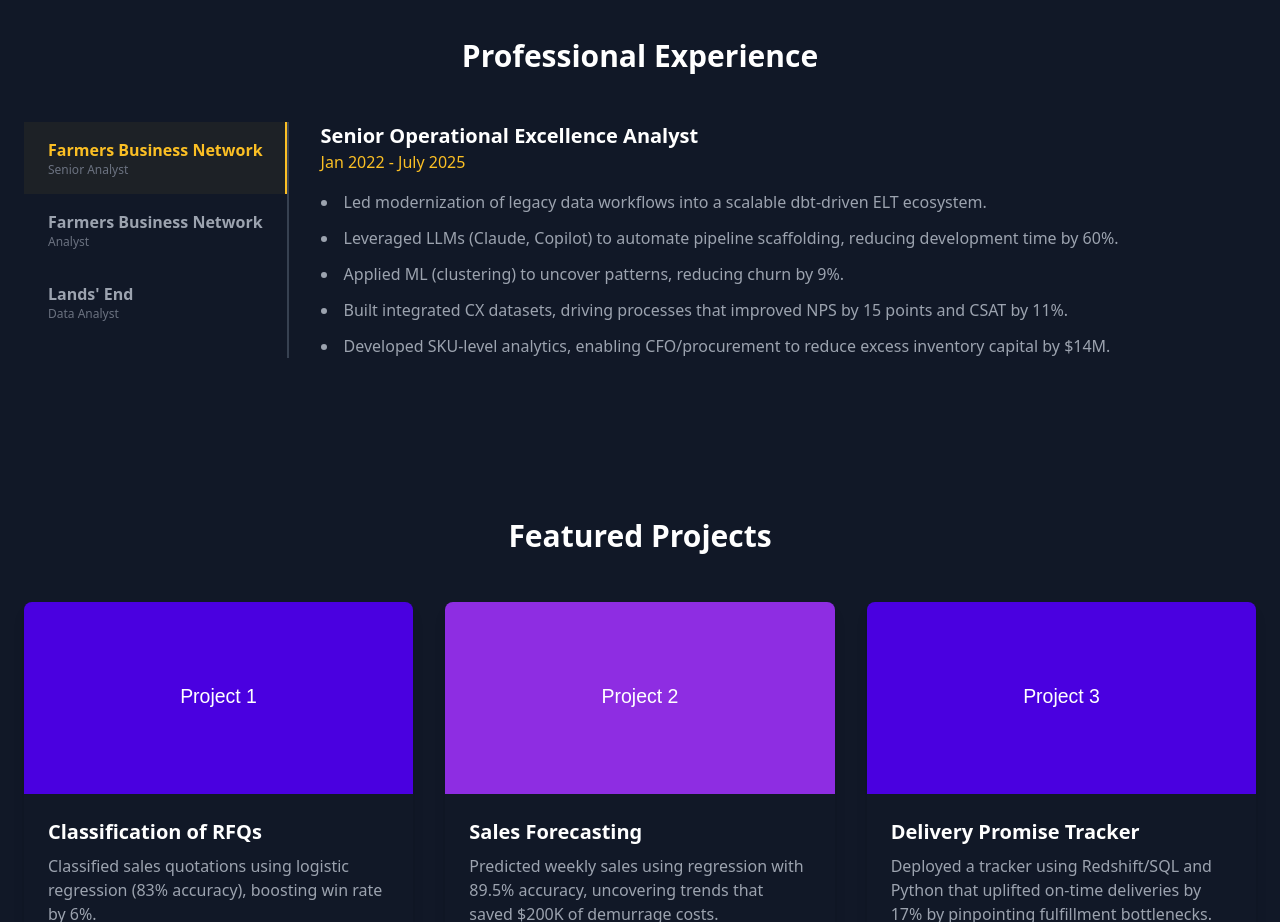
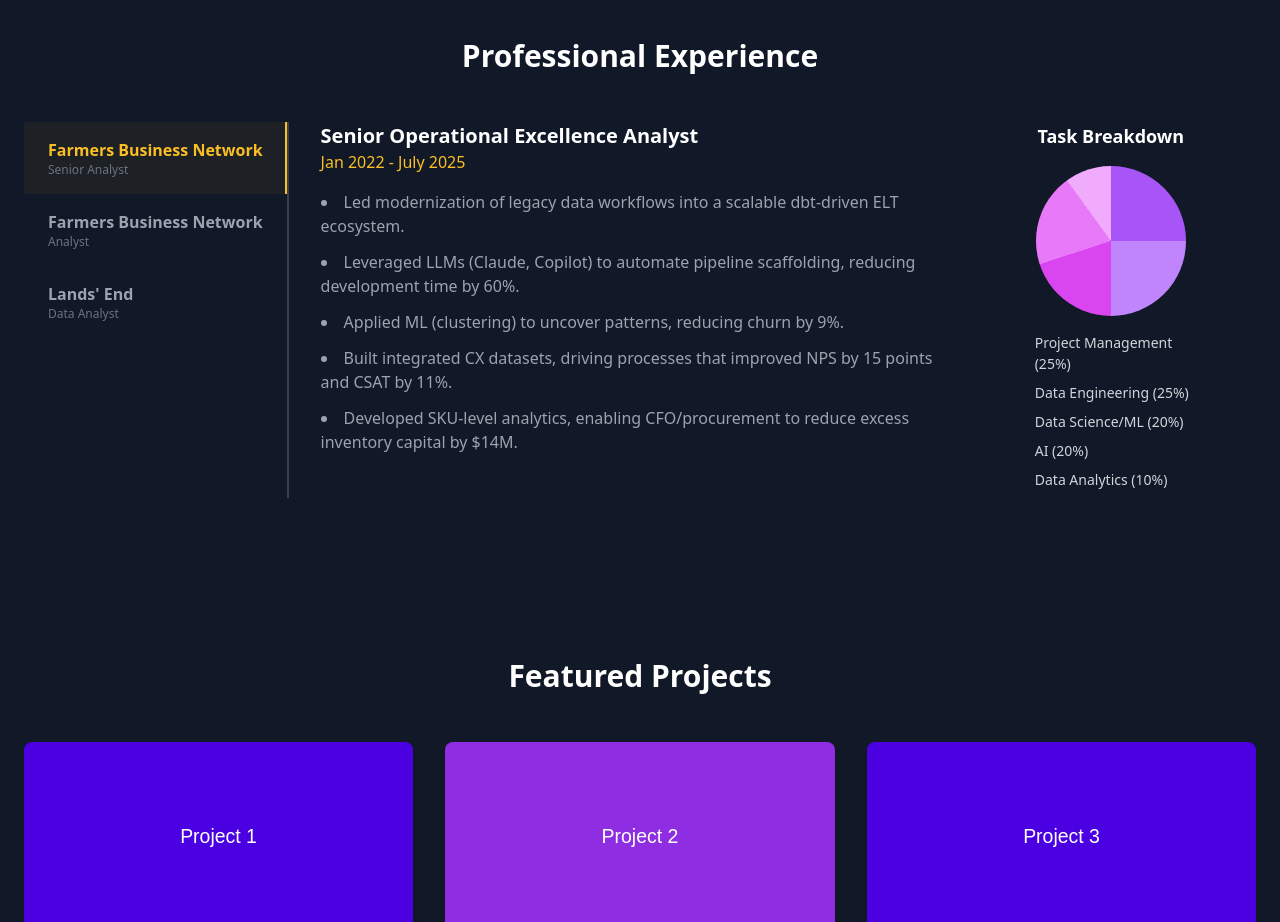
Before and after one commit to dizzyvizzy30/dizzyvizzy30.github.io, a plain HTML site: page index.html in a window 1280 px wide. Shown: the part 1460-2382 px from the top of the page. Drawn offline with nearby package versions, Linux system fonts and the light colour scheme.

Commit message:
refactor: Update pie chart color scheme to match brand

```diff
--- a/index.html
+++ b/index.html
@@ -194,6 +194,8 @@
                     <!-- Tab Content -->
                     <div class="mt-8 md:mt-0 flex-1">
                         <div id="fbn-senior" class="tab-content">
+                            <div class="grid grid-cols-1 md:grid-cols-3 gap-8">
+                                <div class="md:col-span-2">
                                     <h3 class="text-xl font-bold">Senior Operational Excellence Analyst</h3>
                                     <p class="text-amber-400 mb-4">Jan 2022 - July 2025</p>
                                     <ul class="list-disc list-inside space-y-3 text-gray-400">
@@ -204,7 +206,22 @@
                                         <li>Developed SKU-level analytics, enabling CFO/procurement to reduce excess inventory capital by $14M.</li>
                                     </ul>
                                 </div>
+                                <div class="pie-chart-container">
+                                    <h4 class="text-lg font-semibold text-center mb-4">Task Breakdown</h4>
+                                    <div class="pie-chart" style="--p1: 25%; --p2: 25%; --p3: 20%; --p4: 20%; --p5: 10%;"></div>
+                                    <ul class="pie-legend">
+                                        <li><span class="legend-color" style="background-color: var(--color1);"></span>Project Management (25%)</li>
+                                        <li><span class="legend-color" style="background-color: var(--color2);"></span>Data Engineering (25%)</li>
+                                        <li><span class="legend-color" style="background-color: var(--color3);"></span>Data Science/ML (20%)</li>
+                                        <li><span class="legend-color" style="background-color: var(--color4);"></span>AI (20%)</li>
+                                        <li><span class="legend-color" style="background-color: var(--color5);"></span>Data Analytics (10%)</li>
+                                    </ul>
+                                </div>
+                            </div>
+                        </div>
                         <div id="fbn-analyst" class="tab-content" style="display: none;">
+                            <div class="grid grid-cols-1 md:grid-cols-3 gap-8">
+                                <div class="md:col-span-2">
                                     <h3 class="text-xl font-bold">Operational Excellence Analyst</h3>
                                     <p class="text-amber-400 mb-4">Feb 2021 - Jan 2022</p>
                                     <ul class="list-disc list-inside space-y-3 text-gray-400">
@@ -214,13 +231,41 @@
                                         <li>Architected a fleet safety analytics solution, mitigating safety infractions by 15% (QOQ).</li>
                                     </ul>
                                 </div>
+                                <div class="pie-chart-container">
+                                    <h4 class="text-lg font-semibold text-center mb-4">Task Breakdown</h4>
+                                    <div class="pie-chart" style="--p1: 30%; --p2: 25%; --p3: 20%; --p4: 15%; --p5: 10%;"></div>
+                                    <ul class="pie-legend">
+                                        <li><span class="legend-color" style="background-color: var(--color1);"></span>Data Engineering (30%)</li>
+                                        <li><span class="legend-color" style="background-color: var(--color2);"></span>Data Analytics (25%)</li>
+                                        <li><span class="legend-color" style="background-color: var(--color3);"></span>Project Management (20%)</li>
+                                        <li><span class="legend-color" style="background-color: var(--color4);"></span>Data Science/ML (15%)</li>
+                                        <li><span class="legend-color" style="background-color: var(--color5);"></span>AI (10%)</li>
+                                    </ul>
+                                </div>
+                            </div>
+                        </div>
                         <div id="lands-end" class="tab-content" style="display: none;">
+                            <div class="grid grid-cols-1 md:grid-cols-3 gap-8">
+                                <div class="md:col-span-2">
                                     <h3 class="text-xl font-bold">Data Analyst (QRM Consultant)</h3>
                                     <p class="text-amber-400 mb-4">Jan 2020 - Jun 2020</p>
                                     <ul class="list-disc list-inside space-y-3 text-gray-400">
                                         <li>Clustered storefront change requests using Python text analytics to surface root causes for 75% of errors.</li>
                                         <li>Drove process improvements that cut deployment lead times by 24% and reduced service response from 9 to 7 days.</li>
                                     </ul>
+                                </div>
+                                <div class="pie-chart-container">
+                                    <h4 class="text-lg font-semibold text-center mb-4">Task Breakdown</h4>
+                                    <div class="pie-chart" style="--p1: 40%; --p2: 20%; --p3: 20%; --p4: 15%; --p5: 5%;"></div>
+                                    <ul class="pie-legend">
+                                        <li><span class="legend-color" style="background-color: var(--color1);"></span>Data Analytics (40%)</li>
+                                        <li><span class="legend-color" style="background-color: var(--color2);"></span>Data Science/ML (20%)</li>
+                                        <li><span class="legend-color" style="background-color: var(--color3);"></span>Project Management (20%)</li>
+                                        <li><span class="legend-color" style="background-color: var(--color4);"></span>Data Engineering (15%)</li>
+                                        <li><span class="legend-color" style="background-color: var(--color5);"></span>AI (5%)</li>
+                                    </ul>
+                                </div>
+                            </div>
                         </div>
                     </div>
                 </div>
--- a/style.css
+++ b/style.css
@@ -52,3 +52,52 @@
     from { opacity: 0; transform: translateY(10px); }
     to { opacity: 1; transform: translateY(0); }
 }
+
+/* Pie Chart Styles */
+.pie-chart-container {
+    display: flex;
+    flex-direction: column;
+    align-items: center;
+}
+
+.pie-chart {
+    --color1: #a855f7; /* purple-500 */
+    --color2: #c084fc; /* purple-400 */
+    --color3: #d946ef; /* fuchsia-500 */
+    --color4: #e879f9; /* fuchsia-400 */
+    --color5: #f0abfc; /* fuchsia-300 */
+    width: 150px;
+    height: 150px;
+    border-radius: 50%;
+    background: conic-gradient(
+        var(--color1) 0% var(--p1),
+        var(--color2) var(--p1) calc(var(--p1) + var(--p2)),
+        var(--color3) calc(var(--p1) + var(--p2)) calc(var(--p1) + var(--p2) + var(--p3)),
+        var(--color4) calc(var(--p1) + var(--p2) + var(--p3)) calc(var(--p1) + var(--p2) + var(--p3) + var(--p4)),
+        var(--color5) calc(var(--p1) + var(--p2) + var(--p3) + var(--p4)) 100%
+    );
+    margin-bottom: 1rem;
+}
+
+.pie-legend {
+    list-style: none;
+    padding: 0;
+    margin: 0;
+    font-size: 0.875rem;
+    color: #D1D5DB; /* gray-300 */
+    width: 100%;
+    max-width: 200px;
+}
+
+.pie-legend li {
+    display: flex;
+    align-items: center;
+    margin-bottom: 0.5rem;
+}
+
+.pie-legend .legend-color {
+    width: 12px;
+    height: 12px;
+    border-radius: 50%;
+    margin-right: 0.75rem;
+}
```
Lines whose indentation alone changed are shown as unchanged.
